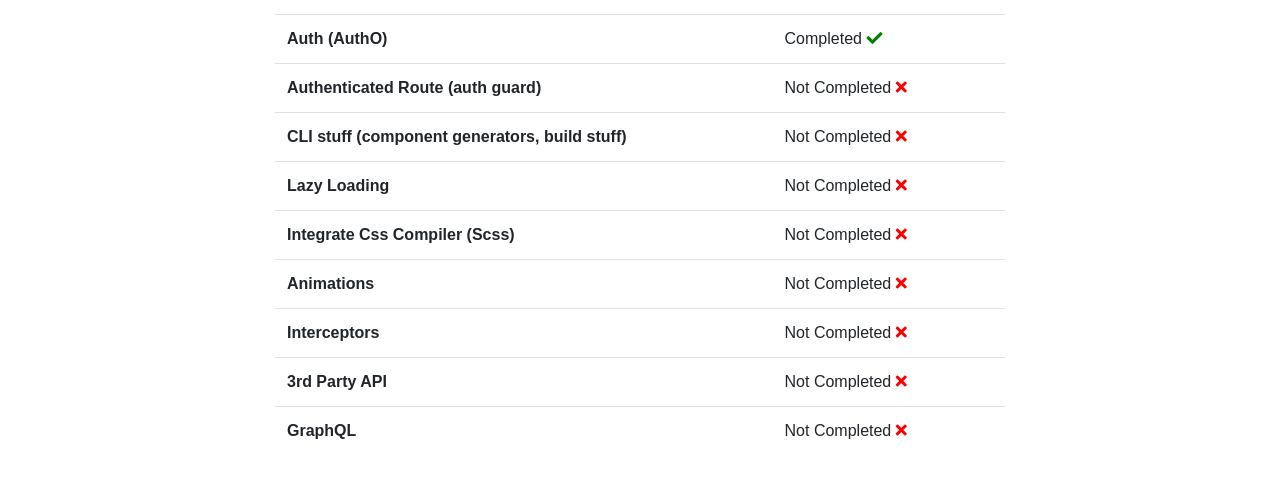
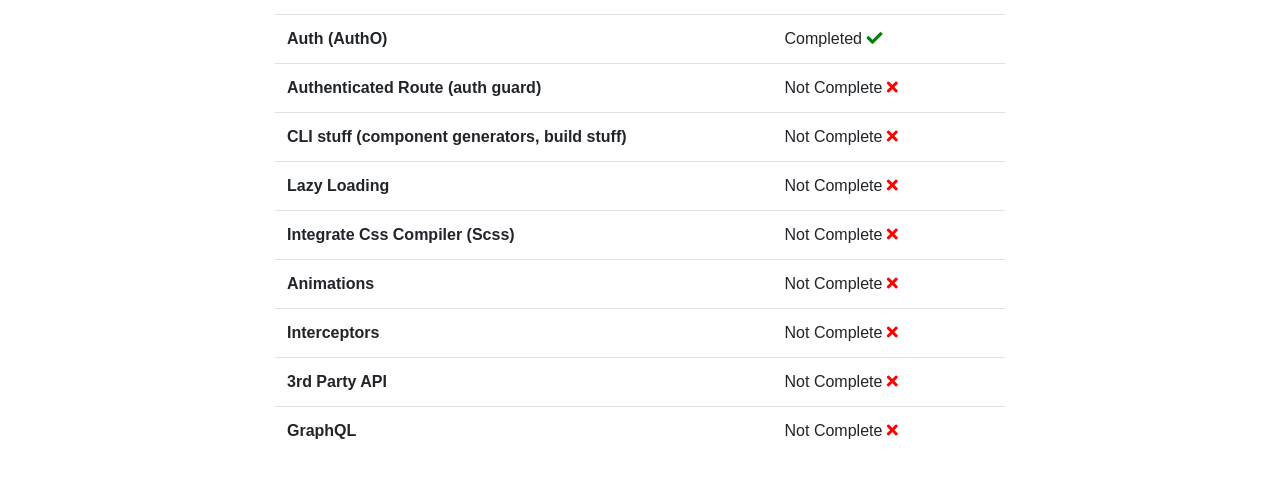
Before and after one commit to jeffharris23/React-Concept, a React (Create React App) app: page /concepts in a window 1280 px wide. Shown: the part 392-870 px from the top of the page. Built offline with nearby package versions, Linux system fonts and the light colour scheme; what auth0-js would draw is missing.

Commit message:
update readme

```diff
--- a/src/pages/Concepts.jsx
+++ b/src/pages/Concepts.jsx
@@ -35,37 +35,37 @@ class Concepts extends React.Component {
                 </tr>
                 <tr>
                   <th scope="row">Authenticated Route (auth guard)</th>
-                  <td>Not Completed <i className="fas fa-times red"></i></td>
+                  <td>Not Complete <i className="fas fa-times red"></i></td>
                 </tr>
                 <tr>
                   <th scope="row">CLI stuff (component generators, build stuff)</th>
-                  <td>Not Completed <i className="fas fa-times red"></i></td>
+                  <td>Not Complete <i className="fas fa-times red"></i></td>
                 </tr>
                 <tr>
                   <th scope="row">Lazy Loading</th>
-                  <td>Not Completed <i className="fas fa-times red"></i></td>
+                  <td>Not Complete <i className="fas fa-times red"></i></td>
                 </tr>
                 <tr>
                   <th scope="row">Integrate Css Compiler (Scss)</th>
-                  <td>Not Completed <i className="fas fa-times red"></i></td>
+                  <td>Not Complete <i className="fas fa-times red"></i></td>
                 </tr>
                 <tr>
                   <th scope="row">Animations</th>
-                  <td>Not Completed <i className="fas fa-times red"></i></td>
+                  <td>Not Complete <i className="fas fa-times red"></i></td>
                 </tr>
 
                 <tr>
                   <th scope="row">Interceptors</th>
-                  <td>Not Completed <i className="fas fa-times red"></i></td>
+                  <td>Not Complete <i className="fas fa-times red"></i></td>
                 </tr>
                 <tr>
                   <th scope="row">3rd Party API</th>
-                  <td>Not Completed <i className="fas fa-times red"></i></td>
+                  <td>Not Complete <i className="fas fa-times red"></i></td>
                 </tr>
 
                 <tr>
                   <th scope="row">GraphQL</th>
-                  <td>Not Completed <i className="fas fa-times red"></i></td>
+                  <td>Not Complete <i className="fas fa-times red"></i></td>
                 </tr>
               </tbody>
             </table>
```
Also changed, not shown: 1 other file (tests, documents, lock files or other folders).
